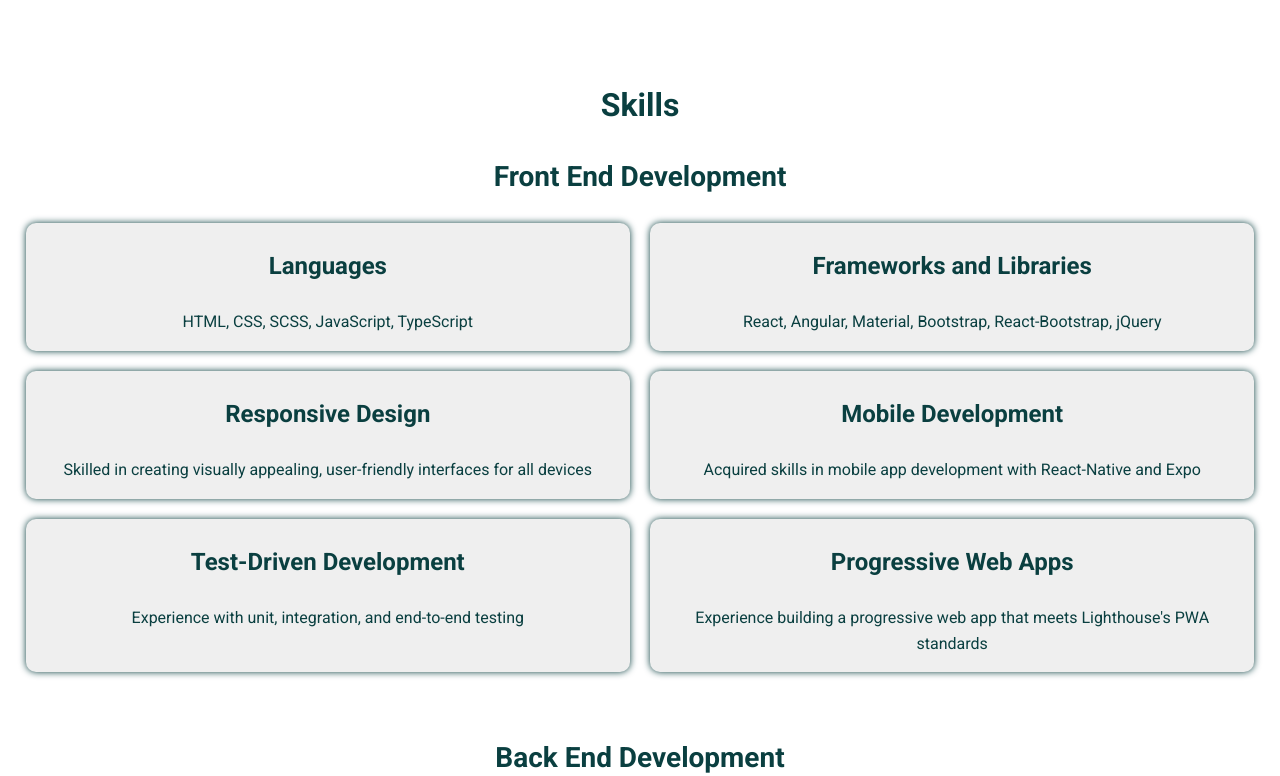
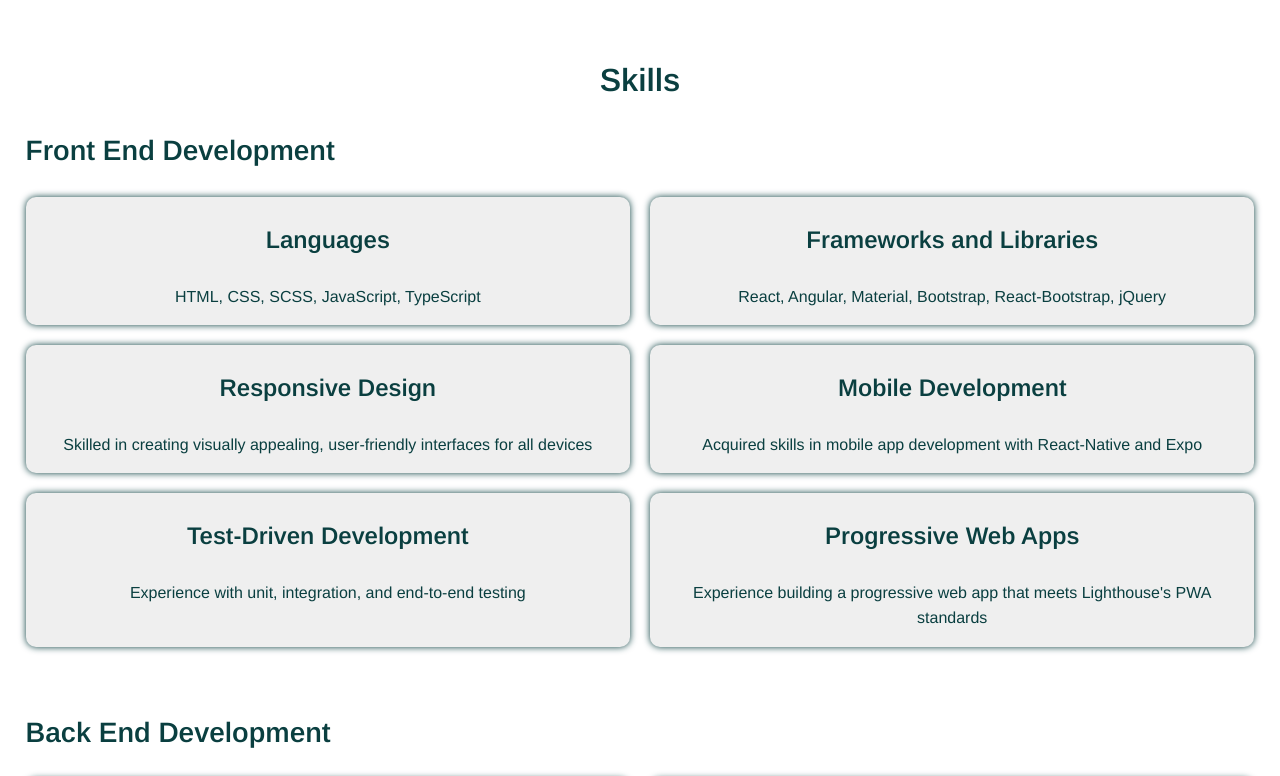
Before and after one commit to Kirkenstocks/portfolio-website, a plain HTML site: page index.html in a window 1280 px wide. Shown: the part 900-1676 px from the top of the page. Drawn offline with nearby package versions, Linux system fonts and the light colour scheme.

Commit message:
Removed Instagram link and updated fonts

```diff
--- a/css/styles.css
+++ b/css/styles.css
@@ -18,7 +18,7 @@
 }
 
 body {
-    font-family: 'Roboto', sans-serif;
+    font-family: 'Arimo', sans-serif;
     font-weight: var(--font-standard);
     font-size: 16px;
     line-height: 1.6;
@@ -437,7 +437,7 @@ button:focus, .button:focus {
     padding: 0 5vw;
 }
 
-#case-main h1, h2 {
+#case-main h1, #case-main h2 {
     text-align: center;
 }
 
--- a/css/styles.production.css
+++ b/css/styles.production.css
@@ -5,7 +5,7 @@
 }
 
 body {
-    font-family: 'Roboto', sans-serif;
+    font-family: 'Arimo', sans-serif;
     font-weight: 400;
     font-size: 16px;
     line-height: 1.6;
@@ -538,7 +538,7 @@ button:focus, .button:focus {
     padding: 0 5vw;
 }
 
-#case-main h1, h2 {
+#case-main h1, #case-main h2 {
     text-align: center;
 }
 
--- a/index.html
+++ b/index.html
@@ -9,7 +9,7 @@
     <link rel="shortcut icon" type="image/ico" href="img/favicon.ico">
     <link rel="preconnect" href="https://fonts.googleapis.com">
     <link rel="preconnect" href="https://fonts.gstatic.com" crossorigin>
-    <link href="https://fonts.googleapis.com/css2?family=Roboto:wght@400;700&display=swap" rel="stylesheet">
+    <link href="https://fonts.googleapis.com/css2?family=Arimo:ital,wght@0,400..700;1,400..700&family=Rubik:ital,wght@0,400;0,600;1,400;1,600&display=swap" rel="stylesheet">
     <link rel="stylesheet" type="text/css" href="https://cdnjs.cloudflare.com/ajax/libs/normalize/8.0.1/normalize.min.css">
     <link rel="stylesheet" type="text/css" href="css/styles.production.css">
     <link rel="stylesheet" href="https://unpkg.com/aos@next/dist/aos.css" />
@@ -459,7 +459,6 @@
         <div class="social-media">
             <a href="https://github.com/Kirkenstocks" target="_blank" class="social-media-icons"><img src="img/github_icon.svg" alt="Github logo"></a>
             <a href="https://www.linkedin.com/in/kirk-meyer-19622a103/" target="_blank" class="social-media-icons"><img src="img/linkedin_icon.svg" alt="LinkedIn logo"></a>
-            <a href="https://www.instagram.com/roaming_llamas/" target="_blank" class="social-media-icons"><img src="img/instagram_icon.svg" alt="Instagram logo"></a>
         </div>
     </footer>
     <script src="js/scripts.js"></script>
```
Also changed, not shown: myflix-case.html (+1 -1 lines), img/instagram_icon.svg (deleted).
